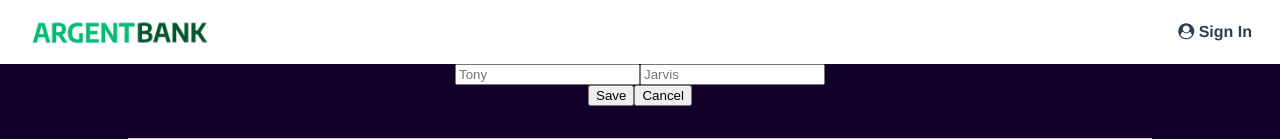
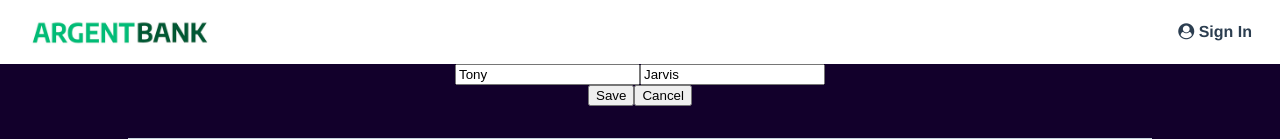
Before and after one commit to timothegonin/timothe_gonin_13_042023, a React (Create React App) app: page /dashboard in a window 1280 px wide. Both pictures are taken after a click on the button "Edit Name". Shown: the top 139 px of the page. Built offline with nearby package versions, Linux system fonts and the light colour scheme.

Commit message:
🚧 userInfosForm inputs/button behaviors

```diff
--- a/src/components/UserInfosForm.jsx
+++ b/src/components/UserInfosForm.jsx
@@ -1,15 +1,36 @@
 import React from 'react'
 
-const UserInfosForm = ({ userInfos, handleToogle }) => {
+const UserInfosForm = ({ userInfos, handleToogle, setUserInfos }) => {
+  const handleInput = (e) => {
+    e.preventDefault()
+    setUserInfos({ firstName: '', name: '' })
+  }
+
   return (
     <form>
       <div>
-        <input type="text" placeholder={userInfos.firstName} />
-        <input type="text" placeholder={userInfos.name} />
+        <input
+          type="text"
+          placeholder={
+            userInfos.firstName.length > 0 ? userInfos.firstName : 'Firstname'
+          }
+          value={userInfos.firstName}
+          onChange={(e) =>
+            setUserInfos({ ...userInfos, firstName: e.target.value })
+          }
+          required
+        />
+        <input
+          type="text"
+          placeholder={userInfos.name.length > 0 ? userInfos.name : 'Name'}
+          value={userInfos.name}
+          onChange={(e) => setUserInfos({ ...userInfos, name: e.target.value })}
+          required
+        />
       </div>
       <div>
         <button onClick={(e) => handleToogle(e)}>Save</button>
-        <button>Cancel</button>
+        <button onClick={(e) => handleInput(e)}>Cancel</button>
       </div>
     </form>
   )
--- a/src/pages/Dashboard.jsx
+++ b/src/pages/Dashboard.jsx
@@ -22,7 +22,11 @@ const Dashboard = () => {
         {!toggleStatus ? (
           <HelloUser handleToogle={handleToogle} userInfos={userInfos} />
         ) : (
-          <UserInfosForm handleToogle={handleToogle} userInfos={userInfos} />
+          <UserInfosForm
+            handleToogle={handleToogle}
+            userInfos={userInfos}
+            setUserInfos={setUserInfos}
+          />
         )}
       </div>
       <h2 className="sr-only">Accounts</h2>
```
